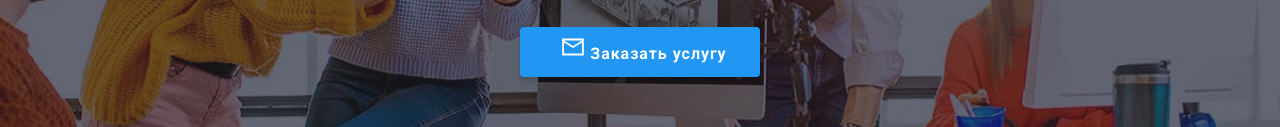
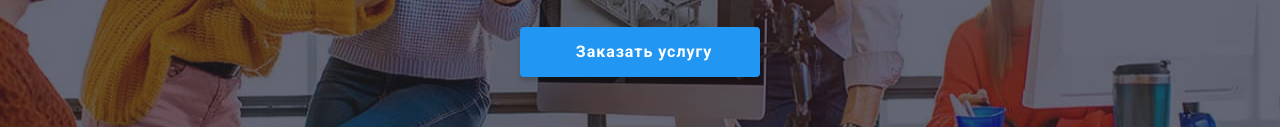
Before and after one commit to AleGarmash/goit-markup-hw-05, a plain HTML site: page index.html in a window 1280 px wide. Shown: the part 403-530 px from the top of the page. Drawn offline with nearby package versions, Linux system fonts and the light colour scheme.

Commit message:
Update styles.css

```diff
--- a/css/styles.css
+++ b/css/styles.css
@@ -248,6 +248,8 @@ address {
 .hero__btn {
 	position: relative;
 	display: inline-flex;
+	align-items: center;
+	justify-content: center;
 
 	margin-top: 30px;
 	font-family: inherit;
@@ -274,7 +276,6 @@ address {
 }
 .hero__btn::before {
 	content: "";
-	display: inline-flex;
 
 	width: 24px;
 	height: 24px;
```
